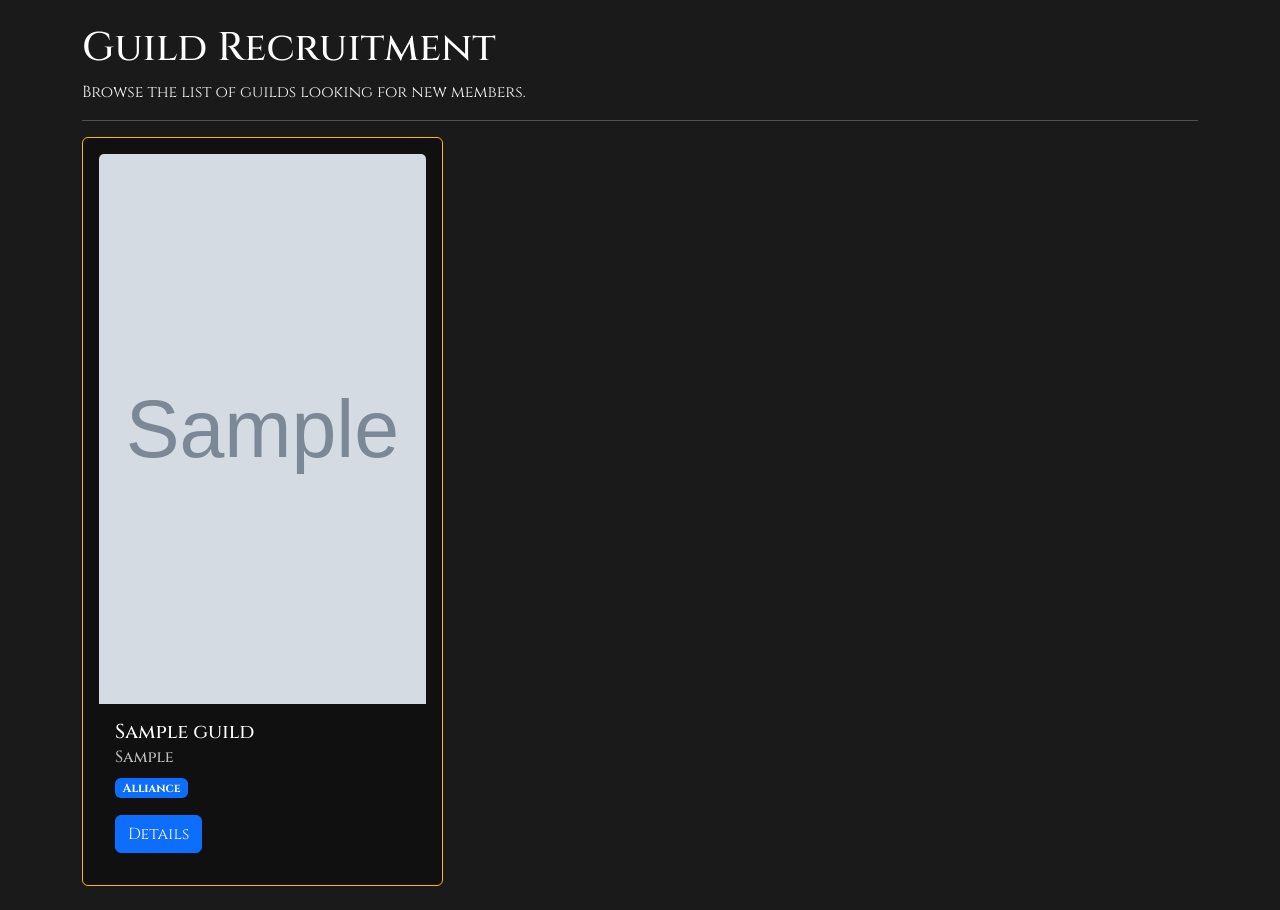
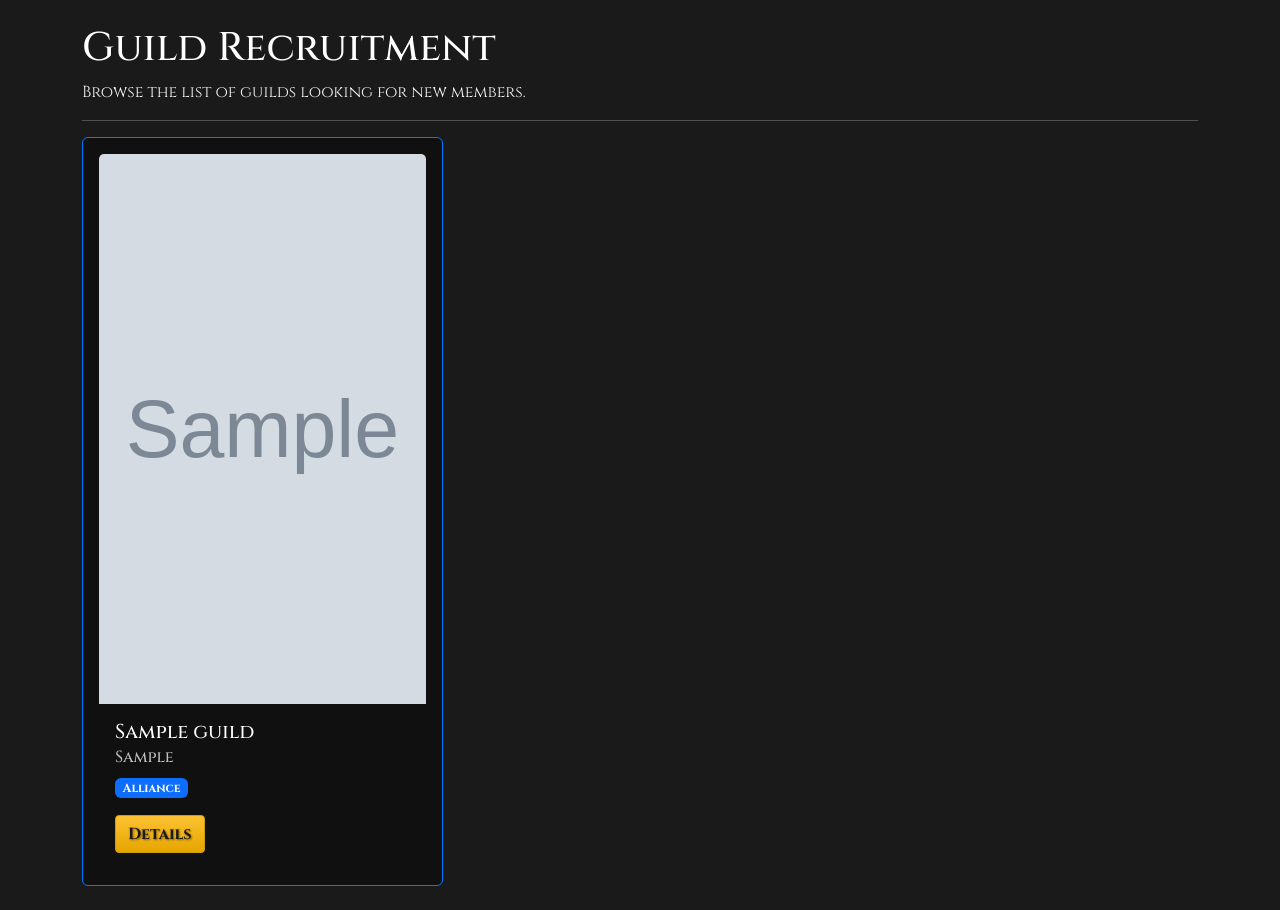
Before and after one commit to mathiase4/wow-guild-recruitment, a Django app: page / in a window 1280 px wide. Shown: the part 56-966 px from the top of the page. Run offline with Django 4.2, Linux system fonts and the light colour scheme; tables that the repository leaves empty hold one stand-in row (values such as "Sample post"); grey boxes marked "Sample" are stand-in pictures.

Commit message:
add faction based borders and gold details buttons

```diff
--- a/static/css/style.css
+++ b/static/css/style.css
@@ -15,11 +15,19 @@ a {
 .guild-card  {
     background-color: rgba(0, 0, 0, 0.4);
     padding: 1rem;
-    border: 1px solid #ffb700;
     color: #ffffff;
 
 
 
+}
+/* FACTION change color theme */
+.guild-card.faction-alliance {
+    border: 1px solid #007bff; /* make the ally border blue */
+
+}
+
+.guild-card.faction-horde {
+    border: 1px solid #dc3545; /* make horde border red */
 }
 
 .guild-card .card-body {
@@ -48,3 +56,36 @@ a {
     object-fit: cover;
     background-color: #000000;
 }
+/* create so our buttons look more like wow 3d feel, button style section till *//* */
+.btn {
+    border-radius: 4px;
+    border: 1px solid #000;
+    text-shadow: 1px 1px 2px rgba(0, 0, 0, 0.5);
+    font-weight: bold;
+}
+
+.btn-primary {
+    background-color: #007bff;
+    background-image: linear-gradient(to bottom, #0d6efd, #0a58ca);
+    border-color: #0a58ca;
+}
+
+.btn-primary:hover {
+    background-image: linear-gradient(to bottom, #3b8aff, #0d6efd);
+    border-color: #0b5ed7;
+}
+/* style for warning buttons (gold feeling e.g "Details" */
+.btn-warning {
+    background-color: #ffb700;
+    background-image: linear-gradient(to bottom, #fcc233, #e6a500);
+    border-color: #cca000;
+    color: #1a1a1a;
+}
+
+.btn-warning:hover {
+    background-image: linear-gradient(to bottom, #ffd466, #ffb700);
+    border-color: #cca000;
+    color: #1a1a1a;
+
+}
+/*//*
--- a/templates/guilds/guild_list.html
+++ b/templates/guilds/guild_list.html
@@ -7,7 +7,8 @@
 <div class="row g-3">
     {% for guild in guilds %}
     <div class="col-md-4 mb-4">
-        <div class="card guild-card">
+        <!-- got help here with the faction style from chatgpt, make different color for horde or ally. -->
+        <div class="card guild-card faction-{{ guild.faction|lower }}">
             {% if guild.image %}
 
 <img src="{{ guild.image.url }}" class="card-img-top guild-card-img"  alt="{{ guild.name }}">
@@ -18,9 +19,9 @@
                 <h5 class="card-title">{{ guild.name }}</h5>
                 <h6 class="card-subtitle mb-2 text-muted">{{ guild.realm }}</h6>
                 <p class="card-text">
-                    <span class="badge bg-primary">{{ guild.get_faction_display }}</span>
+                    <span class="badge {% if guild.faction == 'ALLIANCE' %}bg-primary{% else %}bg-danger{% endif %}">{{ guild.get_faction_display }}</span>
                 </p>
-                <a href="{% url 'guild_detail' slug=guild.slug %}" class="btn btn-primary">Details</a>
+                <a href="{% url 'guild_detail' slug=guild.slug %}" class="btn btn-warning">Details</a>
 
             </div>
         </div>
```
